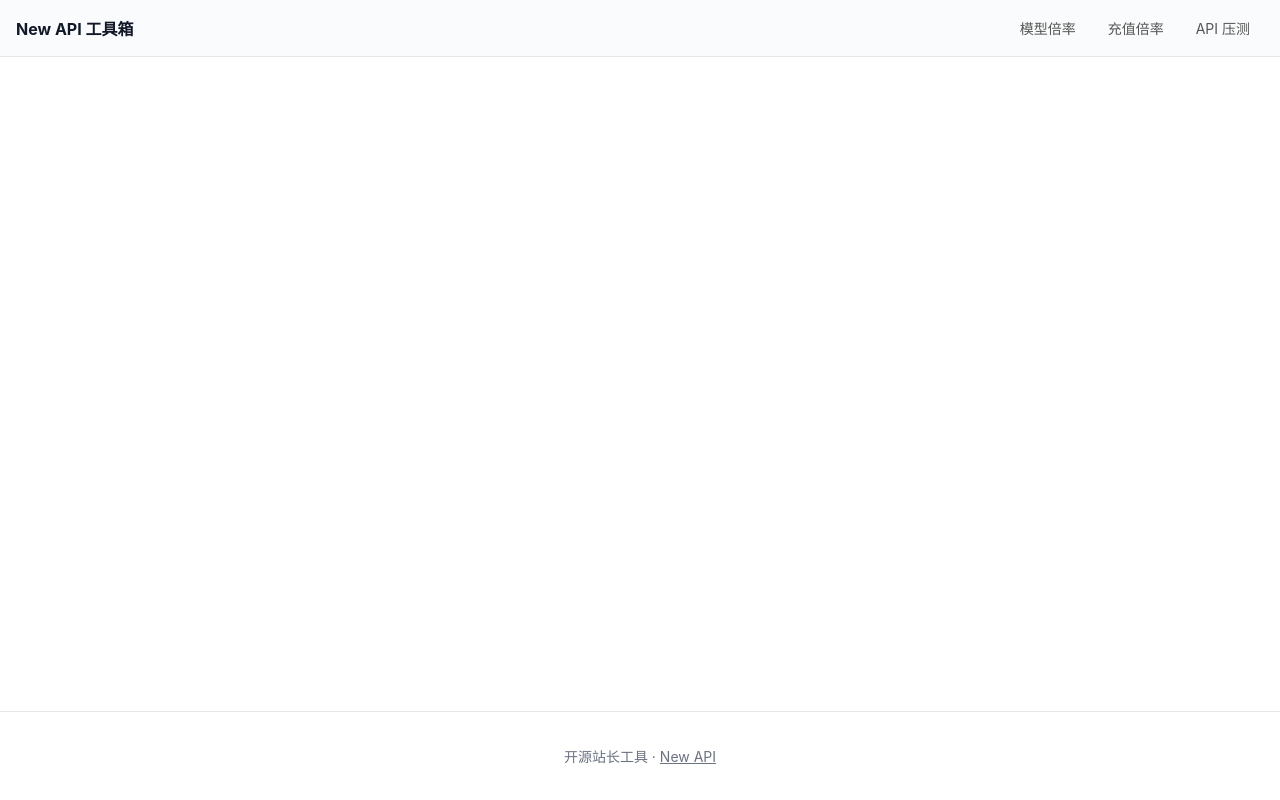
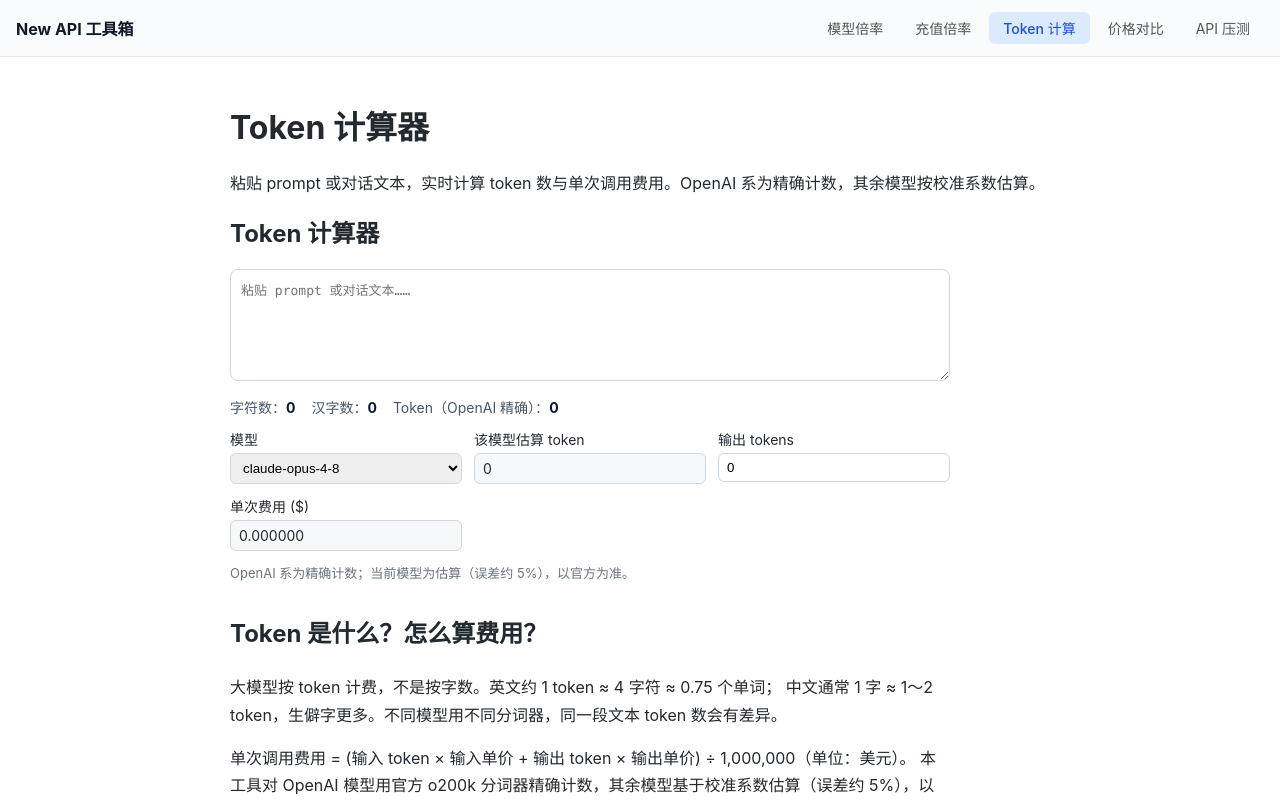
Before and after one commit to echoVic/new-api-toolkit, a Nuxt app in the folder web/: page /token-calculator in a window 1280 px wide. Shown: the top 800 px of the page. Built offline with nearby package versions, Linux system fonts and the light colour scheme.

Commit message:
feat(web): add token-calculator & pricing pages, nav, landing cards

```diff
--- a/web/layouts/default.vue
+++ b/web/layouts/default.vue
@@ -5,6 +5,8 @@
       <div class="links">
         <NuxtLink to="/model-ratio" class="nav-item" active-class="nav-active">模型倍率</NuxtLink>
         <NuxtLink to="/recharge-ratio" class="nav-item" active-class="nav-active">充值倍率</NuxtLink>
+        <NuxtLink to="/token-calculator" class="nav-item" active-class="nav-active">Token 计算</NuxtLink>
+        <NuxtLink to="/pricing" class="nav-item" active-class="nav-active">价格对比</NuxtLink>
         <NuxtLink to="/benchmark" class="nav-item" active-class="nav-active">API 压测</NuxtLink>
       </div>
     </nav>
--- a/web/nuxt.config.ts
+++ b/web/nuxt.config.ts
@@ -19,7 +19,7 @@ export default defineNuxtConfig({
   nitro: {
     prerender: {
       crawlLinks: true,
-      routes: ['/', '/model-ratio', '/recharge-ratio', '/benchmark'],
+      routes: ['/', '/model-ratio', '/recharge-ratio', '/token-calculator', '/pricing', '/benchmark'],
     },
   },
 })
--- a/web/pages/index.vue
+++ b/web/pages/index.vue
@@ -14,6 +14,16 @@ const tools = [
     to: '/recharge-ratio',
     title: '充值倍率换算',
     desc: '汇率 × 站点倍率 × 折扣，折算中转站真实充值成本，横向对比各站价格。',
+  },
+  {
+    to: '/token-calculator',
+    title: 'Token 计算器',
+    desc: '粘贴文本算 token 数与单次调用费用，OpenAI 精确、其余校准估算。',
+  },
+  {
+    to: '/pricing',
+    title: '价格对比',
+    desc: '主流模型输入/输出/缓存价与上下文横向对比，$/1M ⇄ 倍率切换。',
   },
   {
     to: '/benchmark',
--- /dev/null
+++ b/web/pages/pricing.vue
@@ -0,0 +1,14 @@
+<script setup lang="ts">
+useSeoMeta({
+  title: '大模型 API 价格对比 — Claude / GPT / Gemini / DeepSeek 倍率换算',
+  description: '主流大模型 API 输入/输出/缓存价、上下文长度横向对比，支持 $/1M 与 New API 倍率一键切换，可按价格排序。',
+})
+</script>
+
+<template>
+  <div>
+    <h1>大模型 API 价格对比</h1>
+    <p>主流模型的输入 / 输出 / 缓存价与上下文长度横向对比，支持 $/1M 与 New API 倍率切换、按价格排序。</p>
+    <PricingTable />
+  </div>
+</template>
--- /dev/null
+++ b/web/pages/token-calculator.vue
@@ -0,0 +1,30 @@
+<script setup lang="ts">
+useSeoMeta({
+  title: 'Token 计算器 — 大模型 API token 数与费用在线估算',
+  description: '粘贴文本在线计算 token 数与单次调用费用。OpenAI 精确分词，Claude/Gemini/DeepSeek 校准估算，支持中英文。',
+})
+</script>
+
+<template>
+  <div>
+    <h1>Token 计算器</h1>
+    <p>粘贴 prompt 或对话文本，实时计算 token 数与单次调用费用。OpenAI 系为精确计数，其余模型按校准系数估算。</p>
+    <TokenCalc />
+    <article class="article">
+      <h2>Token 是什么？怎么算费用？</h2>
+      <p>
+        大模型按 token 计费，不是按字数。英文约 1 token ≈ 4 字符 ≈ 0.75 个单词；
+        中文通常 1 字 ≈ 1～2 token，生僻字更多。不同模型用不同分词器，同一段文本 token 数会有差异。
+      </p>
+      <p>
+        单次调用费用 = (输入 token × 输入单价 + 输出 token × 输出单价) ÷ 1,000,000（单位：美元）。
+        本工具对 OpenAI 模型用官方 o200k 分词器精确计数，其余模型基于校准系数估算（误差约 5%），以官方为准。
+      </p>
+    </article>
+  </div>
+</template>
+
+<style scoped>
+.article { max-width: 720px; line-height: 1.7; color: #24292f; margin-top: 32px; }
+.article h2 { margin-top: 24px; }
+</style>
```
